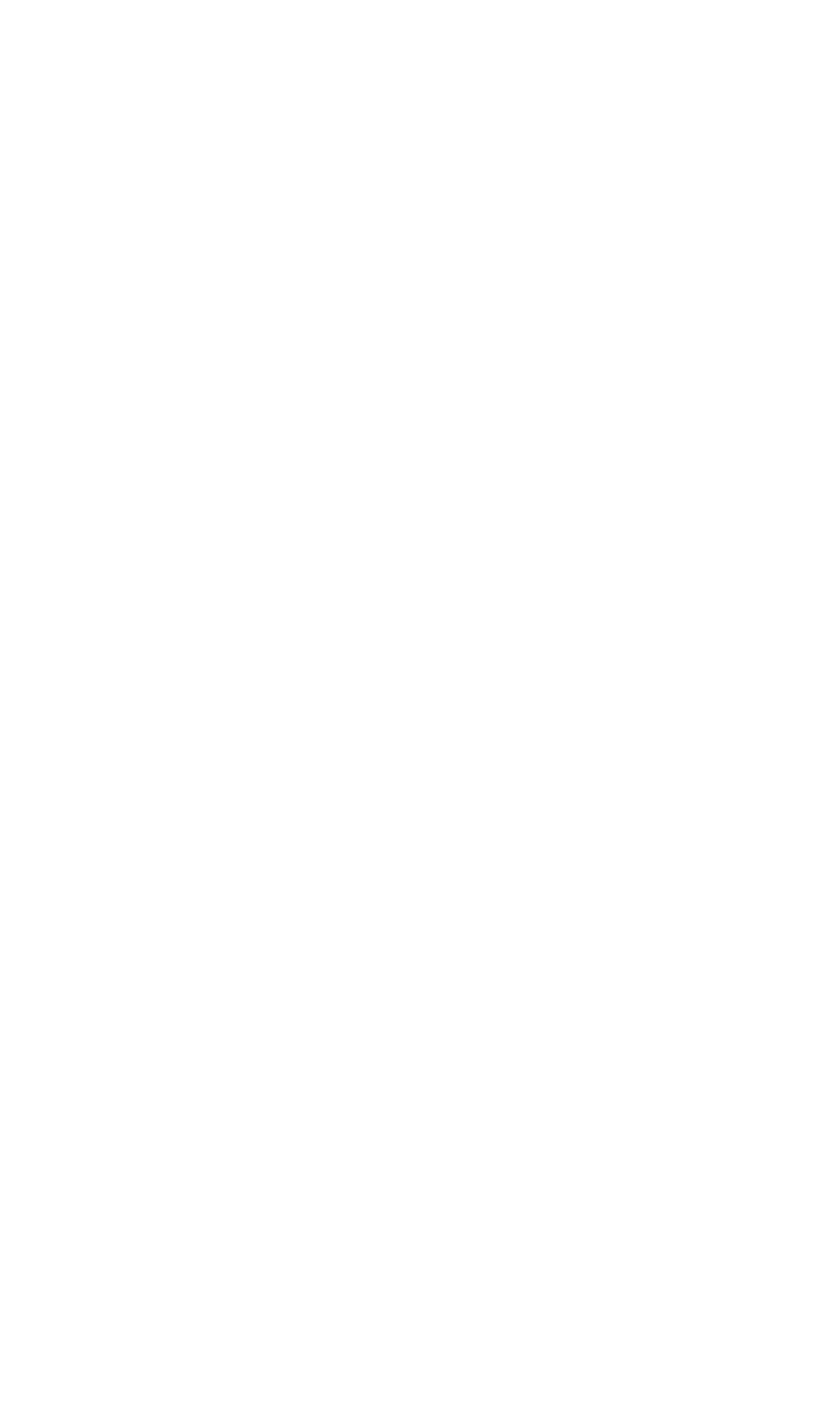
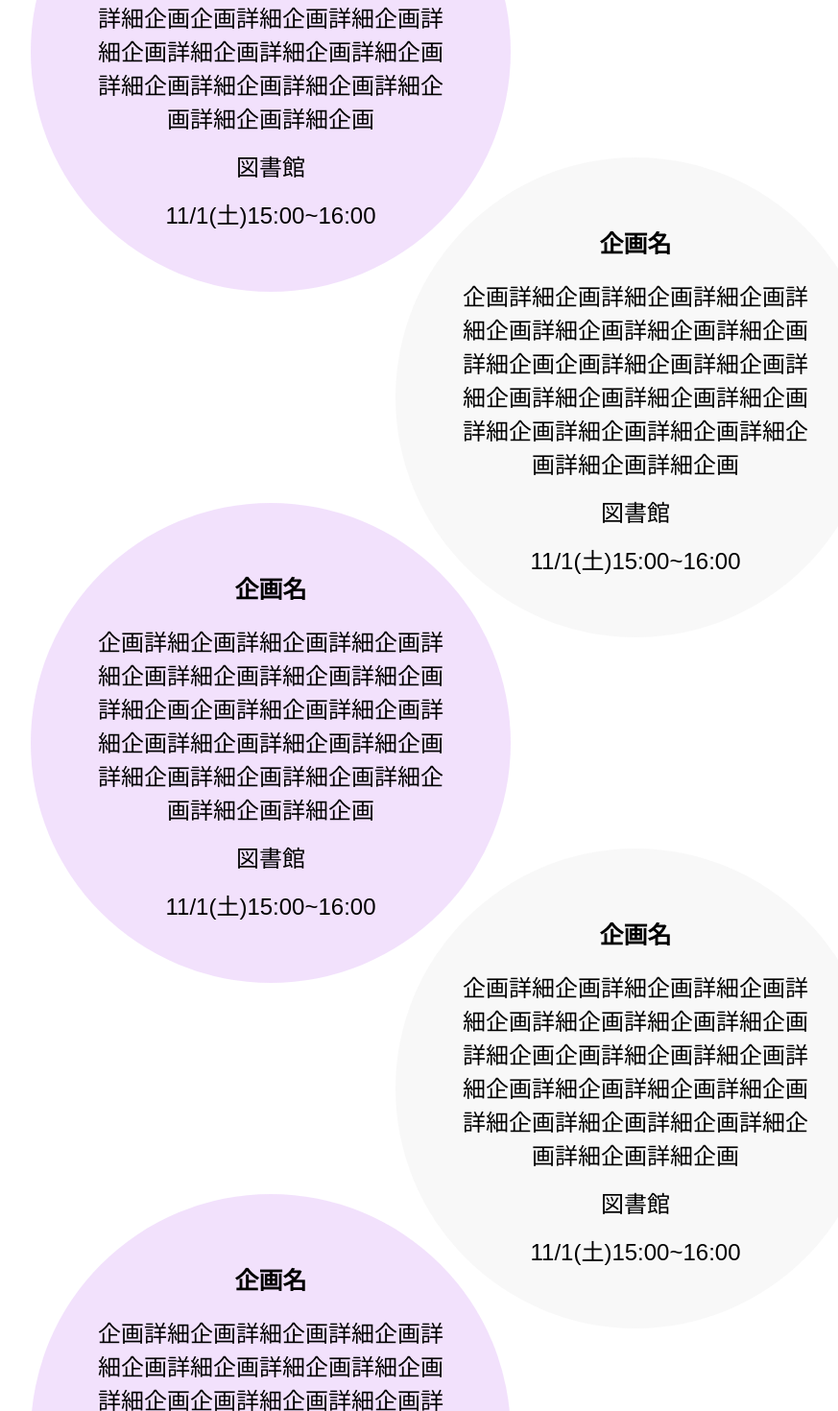
Before and after one commit to ynufes-tech/ynufes-tokiwa24, a Nuxt app: page /events/official in a window 1280 px wide. Shown: the part 882-2352 px from the top of the page at 96% size, without its empty margins (168-1041 px from the left). Before the commit the page ends 834 px from the top, so only its background shows below. Built offline with nearby package versions, Linux system fonts and the light colour scheme; a web font is replaced by a local one.

Commit message:
本部企画一覧ページ仮作成

```diff
--- a/components/RedBubble.vue
+++ b/components/RedBubble.vue
@@ -34,30 +34,38 @@ const props = defineProps({
   height: 500px;
   width: 500px;
   border-radius: 50%;
-  background-color: rgba(#f6f6f6, 0.7);
+  background-color: rgba(#EDD5FB, 0.7);
   text-align: center;
+  @include xl{
+    height: 470px;
+    width: 470px;
+  }
+  @include lg{
+    height: 440px;
+    width: 440px;
+  }
   @include md {
     height: 380px;
     width: 380px;
   }
   @include sm {
-    height: 300px;
-    width: 300px;
+    height: 340px;
+    width: 340px;
   }
   > h1 {
     margin: 20px auto;
-    font-size: 20px;
+    font-size: 25px;
     padding-top: 70px;
     width: 460px;
     @include md {
-      font-size: 16px;
+      font-size: 22px;
       width: 380px;
       padding-top: 60px;
       margin: 15px auto;
     }
     @include sm {
       width: 300px;
-      font-size: 12px;
+      font-size: 18px;
       padding-top: 50px;
       margin: 12px auto;
     }
--- a/components/WhiteBubble.vue
+++ b/components/WhiteBubble.vue
@@ -36,28 +36,36 @@ const props = defineProps({
   border-radius: 50%;
   background-color: rgba(#f6f6f6, 0.7);
   text-align: center;
+  @include xl{
+    height: 470px;
+    width: 470px;
+  }
+  @include lg{
+    height: 440px;
+    width: 440px;
+  }
   @include md {
     height: 380px;
     width: 380px;
   }
   @include sm {
-    height: 300px;
-    width: 300px;
+    height: 340px;
+    width: 340px;
   }
   > h1 {
     margin: 20px auto;
-    font-size: 20px;
+    font-size: 25px;
     padding-top: 70px;
     width: 460px;
     @include md {
-      font-size: 16px;
+      font-size: 22px;
       width: 380px;
       padding-top: 60px;
       margin: 15px auto;
     }
     @include sm {
       width: 300px;
-      font-size: 12px;
+      font-size: 18px;
       padding-top: 50px;
       margin: 12px auto;
     }
--- a/pages/events/official/index.vue
+++ b/pages/events/official/index.vue
@@ -21,6 +21,55 @@ useHead({
         day="11/1(土)15:00~16:00"
         class="right"
       />
+      <RedBubble
+        title="企画名"
+        mainscript="企画詳細企画詳細企画詳細企画詳細企画詳細企画詳細企画詳細企画詳細企画企画詳細企画詳細企画詳細企画詳細企画詳細企画詳細企画詳細企画詳細企画詳細企画詳細企画詳細企画詳細企画"
+        place="図書館"
+        day="11/1(土)15:00~16:00"
+        class="left"
+      />
+      <WhiteBubble
+        title="企画名"
+        mainscript="企画詳細企画詳細企画詳細企画詳細企画詳細企画詳細企画詳細企画詳細企画企画詳細企画詳細企画詳細企画詳細企画詳細企画詳細企画詳細企画詳細企画詳細企画詳細企画詳細企画詳細企画"
+        place="図書館"
+        day="11/1(土)15:00~16:00"
+        class="right"
+      />
+      <RedBubble
+        title="企画名"
+        mainscript="企画詳細企画詳細企画詳細企画詳細企画詳細企画詳細企画詳細企画詳細企画企画詳細企画詳細企画詳細企画詳細企画詳細企画詳細企画詳細企画詳細企画詳細企画詳細企画詳細企画詳細企画"
+        place="図書館"
+        day="11/1(土)15:00~16:00"
+        class="left"
+      />
+      <WhiteBubble
+        title="企画名"
+        mainscript="企画詳細企画詳細企画詳細企画詳細企画詳細企画詳細企画詳細企画詳細企画企画詳細企画詳細企画詳細企画詳細企画詳細企画詳細企画詳細企画詳細企画詳細企画詳細企画詳細企画詳細企画"
+        place="図書館"
+        day="11/1(土)15:00~16:00"
+        class="right"
+      />
+      <RedBubble
+        title="企画名"
+        mainscript="企画詳細企画詳細企画詳細企画詳細企画詳細企画詳細企画詳細企画詳細企画企画詳細企画詳細企画詳細企画詳細企画詳細企画詳細企画詳細企画詳細企画詳細企画詳細企画詳細企画詳細企画"
+        place="図書館"
+        day="11/1(土)15:00~16:00"
+        class="left"
+      />
+      <WhiteBubble
+        title="企画名"
+        mainscript="企画詳細企画詳細企画詳細企画詳細企画詳細企画詳細企画詳細企画詳細企画企画詳細企画詳細企画詳細企画詳細企画詳細企画詳細企画詳細企画詳細企画詳細企画詳細企画詳細企画詳細企画"
+        place="図書館"
+        day="11/1(土)15:00~16:00"
+        class="right"
+      />
+      <RedBubble
+        title="企画名"
+        mainscript="企画詳細企画詳細企画詳細企画詳細企画詳細企画詳細企画詳細企画詳細企画企画詳細企画詳細企画詳細企画詳細企画詳細企画詳細企画詳細企画詳細企画詳細企画詳細企画詳細企画詳細企画"
+        place="図書館"
+        day="11/1(土)15:00~16:00"
+        class="left"
+      />
     </div>
     <FloatingButton />
   </div>
@@ -33,10 +82,47 @@ useHead({
   flex-direction: column;
   box-sizing: border-box;
 }
-.page-wrapper{
-    margin: 0 15vw;
+.page-wrapper {
+  margin: 10rem 15vw 0;
+  @include xl {
+    margin: 8rem 12vw 0;
+  }
+  @include lg {
+    margin: 4rem 10vw 0;
+  }
+  @include md {
+    margin: 0 8vw;
+  }
+  @include sm {
+    margin: 0 3vw;
+  }
 }
-.right{
-    margin-left: 40vw;
+.right {
+  margin-left: auto;
+  margin-right: 0;
+  margin-top: -10rem;
+  @include xl {
+    margin-top: -8rem;
+  }
+  @include lg {
+    margin-top: -4rem;
+  }
+  @include md {
+    margin-top: 0;
+  }
+}
+.left {
+  margin-left: 0;
+  margin-right: auto;
+  margin-top: -10rem;
+  @include xl {
+    margin-top: -8rem;
+  }
+  @include lg {
+    margin-top: -4rem;
+  }
+  @include md {
+    margin-top: 0;
+  }
 }
 </style>
```
